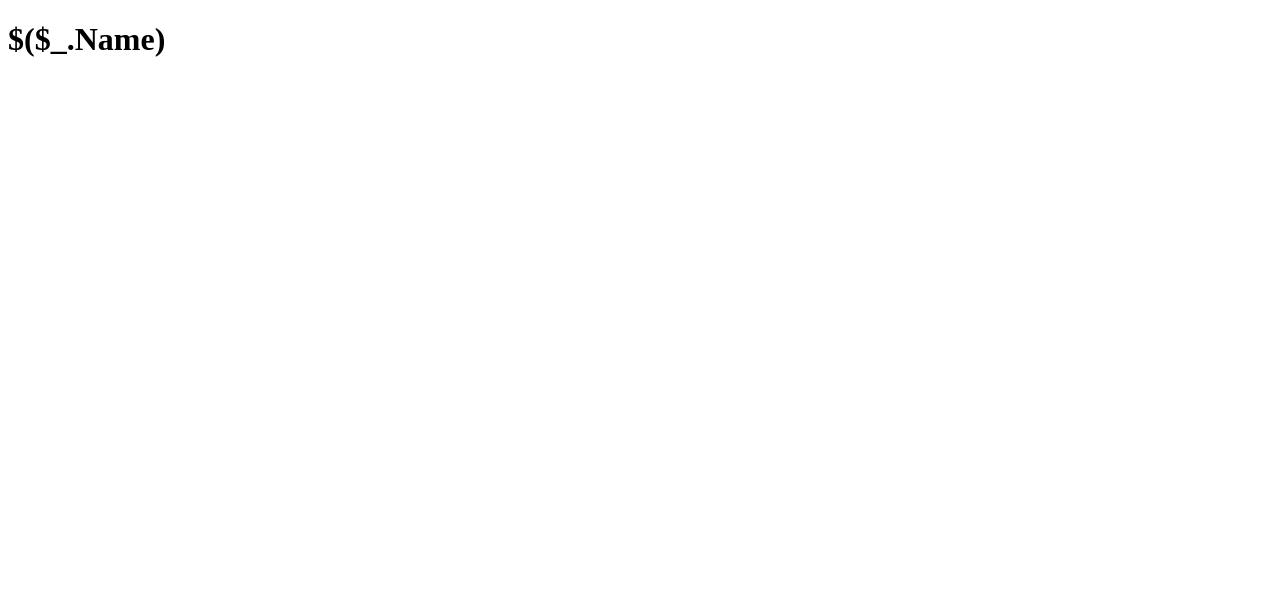
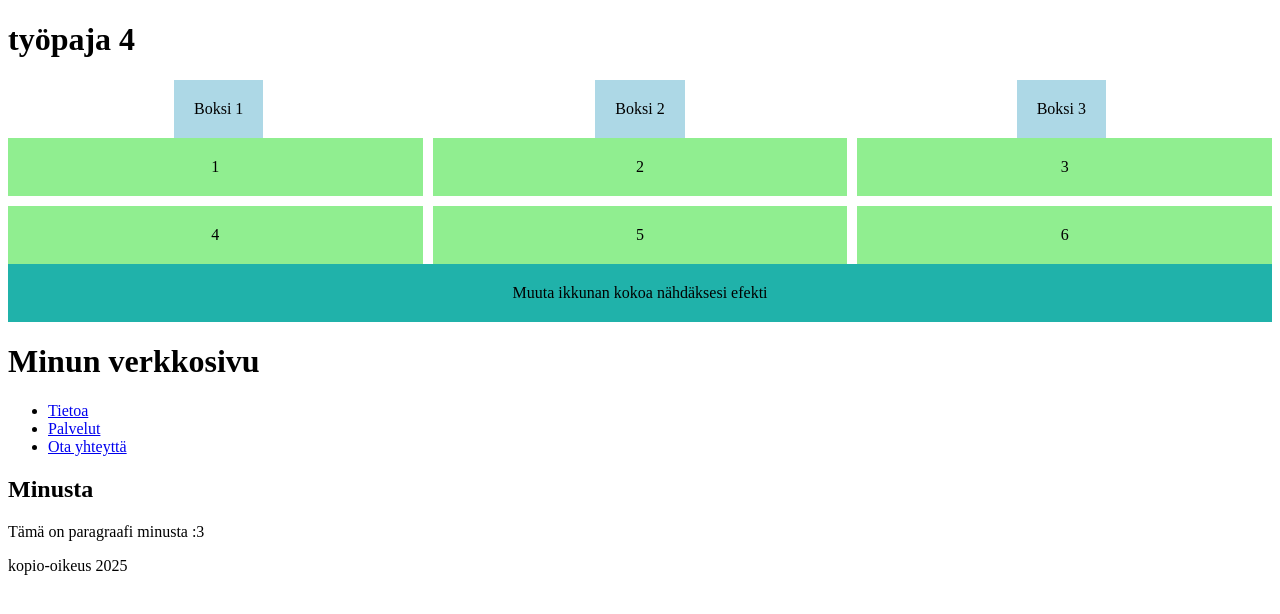
Before and after one commit to gitjuuser/Websivuston_kehittaminen_syksy2025, a plain HTML site: page WS04_Layout/index.html in a window 1280 px wide. Drawn offline with Linux system fonts and the light colour scheme.

Commit message:
tehty workshop 4, prettifyattu ws01-ws04 kaikki index.html filut Luotu "styles.css" tiedosto WS04 kansioon

```diff
--- a/WS04_Layout/index.html
+++ b/WS04_Layout/index.html
@@ -1,11 +1,54 @@
 <!DOCTYPE html>
 <html lang="fi">
+
 <head>
     <meta charset="UTF-8">
     <meta name="viewport" content="width=device-width, initial-scale=1.0">
-    <title>$($_.Name)</title>
+    <title>Workshop 4: Page Layout Techniques</title>
+    <link rel="stylesheet" href="styles/styles.css">
 </head>
+
+
 <body>
-    <h1>$($_.Name)</h1>
+    <h1>työpaja 4</h1>
+    <div class="flex-container">
+        <div class="box">Boksi 1</div>
+        <div class="box">Boksi 2</div>
+        <div class="box">Boksi 3</div>
+    </div>
+
+    <div class="grid-container">
+        <div class="grid-item">1</div>
+        <div class="grid-item">2</div>
+        <div class="grid-item">3</div>
+        <div class="grid-item">4</div>
+        <div class="grid-item">5</div>
+        <div class="grid-item">6</div>
+    </div>
+
+    <div class="responsive-box">Muuta ikkunan kokoa nähdäksesi efekti</div>
+
+    <header>
+        <h1>Minun verkkosivu</h1>
+        <nav>
+            <ul>
+                <li><a href="#about">Tietoa</a></li>
+                <li><a href="#services">Palvelut</a></li>
+                <li><a href="#contact">Ota yhteyttä</a></li>
+            </ul>
+        </nav>
+    </header>
+
+    <main>
+        <section id="about">
+            <h2>Minusta</h2>
+            <p>Tämä on paragraafi minusta :3</p>
+        </section>
+    </main>
+
+    <footer>
+        <p>kopio-oikeus 2025</p>
+    </footer>
 </body>
+
 </html>
--- /dev/null
+++ b/WS04_Layout/styles/styles.css
@@ -0,0 +1,40 @@
+.flex-container {
+    display: flex;
+    justify-content: space-around;
+    align-items: center;
+  }
+
+  .box {
+    background-color: lightblue;
+    padding: 20px;
+    text-align: center;
+  }
+
+  .grid-container {
+    display: grid;
+    grid-template-columns: repeat(3, 1fr);
+    grid-gap: 10px;
+  }
+
+  .grid-item {
+    background-color: lightgreen;
+    padding: 20px;
+    text-align: center;
+  }
+
+  .responsive-box {
+    padding: 20px;
+    text-align: center;
+  }
+
+  @media (max-width: 600px) {
+    .responsive-box {
+      background-color: lightcoral;
+    }
+  }
+
+  @media (min-width: 601px) {
+    .responsive-box {
+      background-color: lightseagreen;
+    }
+  }
```
Also changed, not shown: WS01_HTML/index.html (+4 -1 lines), WS02_CSS/index.html (+3 -1 lines), WS03_CSS_Layout/index.html (+4 -2 lines), WS04_Layout/images/cat.jpg (added).
